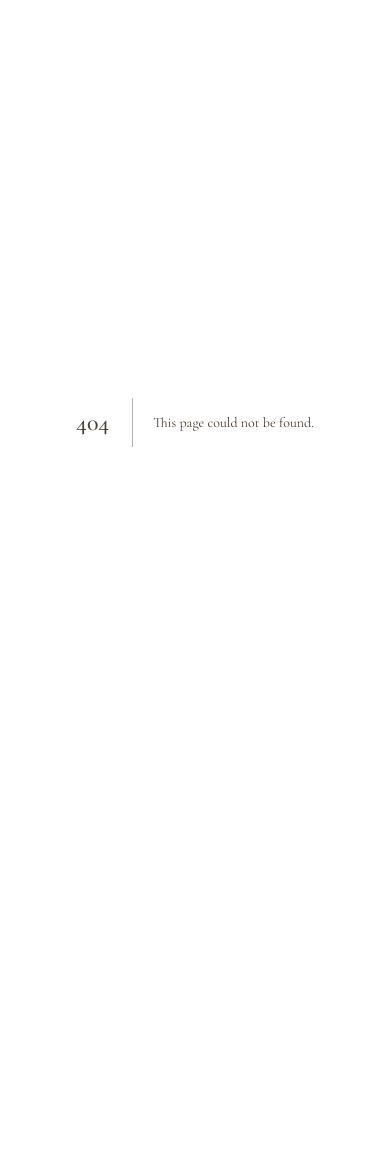
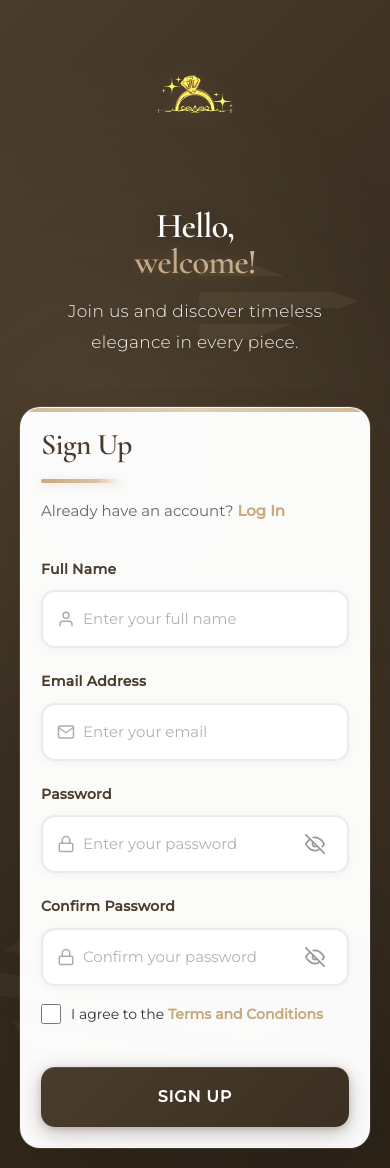
Before and after one commit to jayieee05/finessefinalproject-adv101, a Next.js app: page /signup in a window 390 px wide. Before the commit this address had no page. Before the commit the page ends 844 px from the top, so only its background shows below. Built offline with nearby package versions, Linux system fonts and the light colour scheme.

Commit message:
feat: add signup page with form handling, validation, and responsive design

```diff
--- /dev/null
+++ b/src/app/signup/page.js
@@ -0,0 +1,239 @@
+'use client';
+
+import { useState } from 'react';
+import Link from 'next/link';
+import Image from 'next/image';
+
+export default function SignupPage() {
+  const [formData, setFormData] = useState({
+    name: '',
+    email: '',
+    password: '',
+    confirmPassword: ''
+  });
+  const [agreeToTerms, setAgreeToTerms] = useState(false);
+  const [showPassword, setShowPassword] = useState(false);
+  const [showConfirmPassword, setShowConfirmPassword] = useState(false);
+
+  const handleChange = (e) => {
+    setFormData({
+      ...formData,
+      [e.target.name]: e.target.value
+    });
+  };
+
+  const handleSubmit = (e) => {
+    e.preventDefault();
+
+    if (formData.password !== formData.confirmPassword) {
+      alert('Passwords do not match!');
+      return;
+    }
+
+    if (!agreeToTerms) {
+      alert('Please agree to the terms and conditions');
+      return;
+    }
+
+    console.log('Signup attempt:', formData);
+    // Add your signup logic here
+    alert('Signup functionality will be implemented here');
+  };
+
+  return (
+    <div className="min-h-screen flex flex-col">
+      <main className="login-page-container">
+        <div className="login-page-wrapper">
+          {/* Left Section - Welcome Message */}
+          <div className="login-welcome-section">
+            <div className="login-welcome-content">
+              <Link href="/" className="login-logo-link">
+                <Image
+                  src="/assets/logo.png"
+                  alt="Finesse Logo"
+                  width={180}
+                  height={72}
+                  className="login-logo"
+                  unoptimized
+                />
+              </Link>
+
+              <h1 className="login-welcome-title">
+                Hello, <span className="login-welcome-accent">welcome!</span>
+              </h1>
+
+              <p className="login-welcome-tagline">
+                Join us and discover timeless elegance in every piece.
+              </p>
+            </div>
+
+            {/* Decorative Background Elements */}
+            <div className="login-welcome-pattern"></div>
+            <div className="login-welcome-squares"></div>
+            <div className="login-welcome-chevrons"></div>
+          </div>
+
+          {/* Right Section - Signup Form */}
+          <div className="login-form-section">
+            {/* Decorative Background Elements */}
+            <div className="login-form-chevrons"></div>
+
+            <div className="login-form-card">
+              <h2 className="login-form-title">Sign Up</h2>
+
+              <p className="login-signup-prompt">
+                Already have an account?{' '}
+                <Link href="/login" className="login-signup-link">
+                  Log In
+                </Link>
+              </p>
+
+              <form onSubmit={handleSubmit} className="login-form">
+                <div className="login-input-group">
+                  <label htmlFor="name" className="login-label">
+                    Full Name
+                  </label>
+                  <div className="login-input-wrapper">
+                    <svg className="login-input-icon" viewBox="0 0 24 24" fill="none" stroke="currentColor" strokeWidth="2">
+                      <path d="M20 21v-2a4 4 0 0 0-4-4H8a4 4 0 0 0-4 4v2"/>
+                      <circle cx="12" cy="7" r="4"/>
+                    </svg>
+                    <input
+                      type="text"
+                      id="name"
+                      name="name"
+                      value={formData.name}
+                      onChange={handleChange}
+                      className="login-input"
+                      placeholder="Enter your full name"
+                      required
+                    />
+                  </div>
+                </div>
+
+                <div className="login-input-group">
+                  <label htmlFor="email" className="login-label">
+                    Email Address
+                  </label>
+                  <div className="login-input-wrapper">
+                    <svg className="login-input-icon" viewBox="0 0 24 24" fill="none" stroke="currentColor" strokeWidth="2">
+                      <path d="M4 4h16c1.1 0 2 .9 2 2v12c0 1.1-.9 2-2 2H4c-1.1 0-2-.9-2-2V6c0-1.1.9-2 2-2z"/>
+                      <polyline points="22,6 12,13 2,6"/>
+                    </svg>
+                    <input
+                      type="email"
+                      id="email"
+                      name="email"
+                      value={formData.email}
+                      onChange={handleChange}
+                      className="login-input"
+                      placeholder="Enter your email"
+                      required
+                    />
+                  </div>
+                </div>
+
+                <div className="login-input-group">
+                  <label htmlFor="password" className="login-label">
+                    Password
+                  </label>
+                  <div className="login-input-wrapper">
+                    <svg className="login-input-icon" viewBox="0 0 24 24" fill="none" stroke="currentColor" strokeWidth="2">
+                      <rect x="3" y="11" width="18" height="11" rx="2" ry="2"/>
+                      <path d="M7 11V7a5 5 0 0 1 10 0v4"/>
+                    </svg>
+                    <input
+                      type={showPassword ? "text" : "password"}
+                      id="password"
+                      name="password"
+                      value={formData.password}
+                      onChange={handleChange}
+                      className="login-input"
+                      placeholder="Enter your password"
+                      required
+                    />
+                    <button
+                      type="button"
+                      className="login-password-toggle"
+                      onClick={() => setShowPassword(!showPassword)}
+                      aria-label={showPassword ? "Hide password" : "Show password"}
+                    >
+                      {showPassword ? (
+                        <svg viewBox="0 0 24 24" fill="none" stroke="currentColor" strokeWidth="2">
+                          <path d="M1 12s4-8 11-8 11 8 11 8-4 8-11 8-11-8-11-8z"/>
+                          <circle cx="12" cy="12" r="3"/>
+                        </svg>
+                      ) : (
+                        <svg viewBox="0 0 24 24" fill="none" stroke="currentColor" strokeWidth="2">
+                          <path d="M17.94 17.94A10.07 10.07 0 0 1 12 20c-7 0-11-8-11-8a18.45 18.45 0 0 1 5.06-5.94M9.9 4.24A9.12 9.12 0 0 1 12 4c7 0 11 8 11 8a18.5 18.5 0 0 1-2.16 3.19m-6.72-1.07a3 3 0 1 1-4.24-4.24"/>
+                          <line x1="1" y1="1" x2="23" y2="23"/>
+                        </svg>
+                      )}
+                    </button>
+                  </div>
+                </div>
+
+                <div className="login-input-group">
+                  <label htmlFor="confirmPassword" className="login-label">
+                    Confirm Password
+                  </label>
+                  <div className="login-input-wrapper">
+                    <svg className="login-input-icon" viewBox="0 0 24 24" fill="none" stroke="currentColor" strokeWidth="2">
+                      <rect x="3" y="11" width="18" height="11" rx="2" ry="2"/>
+                      <path d="M7 11V7a5 5 0 0 1 10 0v4"/>
+                    </svg>
+                    <input
+                      type={showConfirmPassword ? "text" : "password"}
+                      id="confirmPassword"
+                      name="confirmPassword"
+                      value={formData.confirmPassword}
+                      onChange={handleChange}
+                      className="login-input"
+                      placeholder="Confirm your password"
+                      required
+                    />
+                    <button
+                      type="button"
+                      className="login-password-toggle"
+                      onClick={() => setShowConfirmPassword(!showConfirmPassword)}
+                      aria-label={showConfirmPassword ? "Hide password" : "Show password"}
+                    >
+                      {showConfirmPassword ? (
+                        <svg viewBox="0 0 24 24" fill="none" stroke="currentColor" strokeWidth="2">
+                          <path d="M1 12s4-8 11-8 11 8 11 8-4 8-11 8-11-8-11-8z"/>
+                          <circle cx="12" cy="12" r="3"/>
+                        </svg>
+                      ) : (
+                        <svg viewBox="0 0 24 24" fill="none" stroke="currentColor" strokeWidth="2">
+                          <path d="M17.94 17.94A10.07 10.07 0 0 1 12 20c-7 0-11-8-11-8a18.45 18.45 0 0 1 5.06-5.94M9.9 4.24A9.12 9.12 0 0 1 12 4c7 0 11 8 11 8a18.5 18.5 0 0 1-2.16 3.19m-6.72-1.07a3 3 0 1 1-4.24-4.24"/>
+                          <line x1="1" y1="1" x2="23" y2="23"/>
+                        </svg>
+                      )}
+                    </button>
+                  </div>
+                </div>
+
+                <div className="login-options">
+                  <label className="login-checkbox-label">
+                    <input
+                      type="checkbox"
+                      checked={agreeToTerms}
+                      onChange={(e) => setAgreeToTerms(e.target.checked)}
+                      className="login-checkbox"
+                      required
+                    />
+                    <span>I agree to the <Link href="/terms" className="login-forgot-link">Terms and Conditions</Link></span>
+                  </label>
+                </div>
+
+                <button type="submit" className="login-submit-btn">
+                  Sign Up
+                </button>
+              </form>
+            </div>
+          </div>
+        </div>
+      </main>
+    </div>
+  );
+}
```
